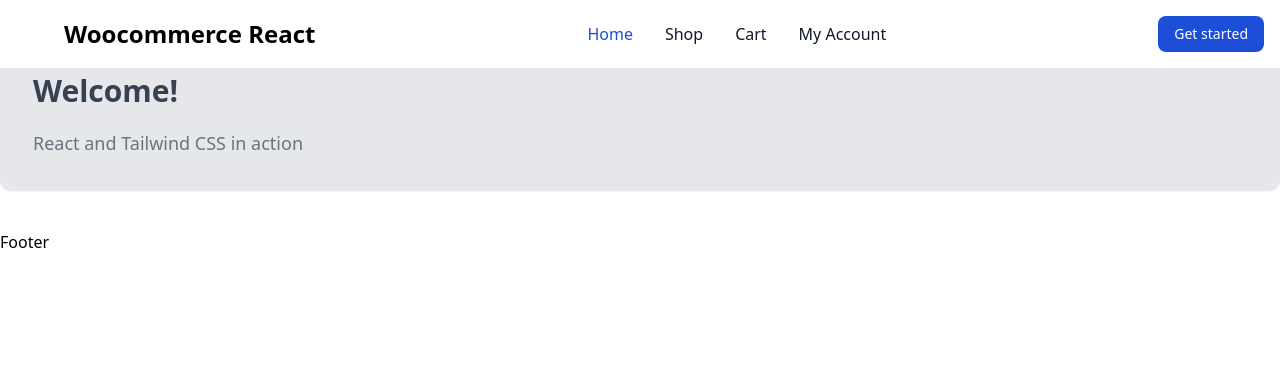
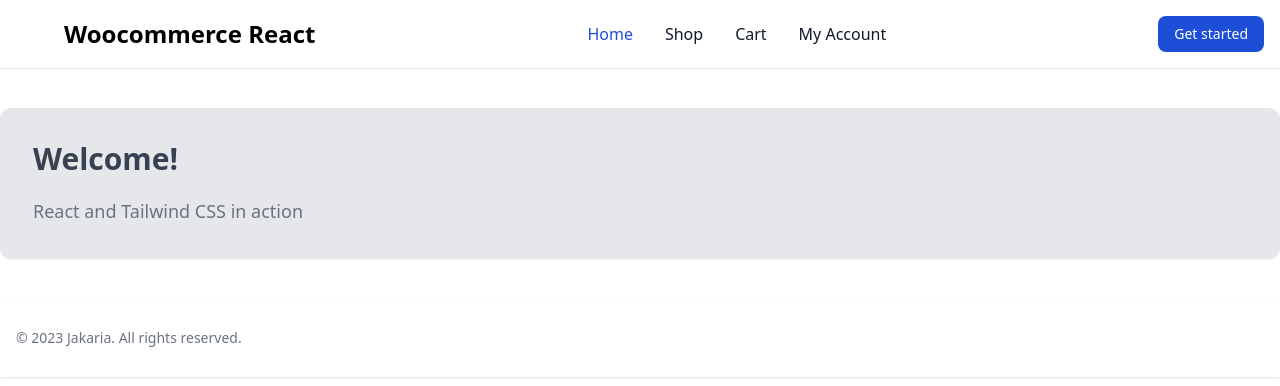
Before and after one commit to jakaria-istauk/react-woocommerce, a React (Vite) app: page / in a window 1280 px wide. Shown: the top 386 px of the page. Built offline with nearby package versions, Linux system fonts and the light colour scheme.

Commit message:
add footer

```diff
--- a/src/App.jsx
+++ b/src/App.jsx
@@ -1,17 +1,18 @@
-import Header from './components/common/Header'
-import Products from './components/layouts/product/Products'
-import Footer from './components/common/Footer'
-import './App.css'
+import Header from "./components/common/Header";
+import Products from "./components/layouts/product/Products";
+import Footer from "./components/common/Footer";
+import "./App.css";
 
 function App() {
-
   return (
     <>
-      <Header/>
-      <Products/>
-      <Footer/>
+      <Header />
+      <div className="mt-7 pt-10">
+        <Products />
+      </div>
+      <Footer />
     </>
-  )
+  );
 }
 
-export default App
+export default App;
--- a/src/components/common/Footer.jsx
+++ b/src/components/common/Footer.jsx
@@ -1,9 +1,56 @@
-import React from 'react'
+import React from "react";
 
 const Footer = () => {
+  let social_links = [
+    {
+      name: "github",
+      link: "https://github.com/jakaria-istauk",
+      icon: '<svg xmlns="http://www.w3.org/2000/svg" viewBox="0 0 496 512"><path d="M165.9 397.4c0 2-2.3 3.6-5.2 3.6-3.3.3-5.6-1.3-5.6-3.6 0-2 2.3-3.6 5.2-3.6 3-.3 5.6 1.3 5.6 3.6zm-31.1-4.5c-.7 2 1.3 4.3 4.3 4.9 2.6 1 5.6 0 6.2-2s-1.3-4.3-4.3-5.2c-2.6-.7-5.5.3-6.2 2.3zm44.2-1.7c-2.9.7-4.9 2.6-4.6 4.9.3 2 2.9 3.3 5.9 2.6 2.9-.7 4.9-2.6 4.6-4.6-.3-1.9-3-3.2-5.9-2.9zM244.8 8C106.1 8 0 113.3 0 252c0 110.9 69.8 205.8 169.5 239.2 12.8 2.3 17.3-5.6 17.3-12.1 0-6.2-.3-40.4-.3-61.4 0 0-70 15-84.7-29.8 0 0-11.4-29.1-27.8-36.6 0 0-22.9-15.7 1.6-15.4 0 0 24.9 2 38.6 25.8 21.9 38.6 58.6 27.5 72.9 20.9 2.3-16 8.8-27.1 16-33.7-55.9-6.2-112.3-14.3-112.3-110.5 0-27.5 7.6-41.3 23.6-58.9-2.6-6.5-11.1-33.3 2.6-67.9 20.9-6.5 69 27 69 27 20-5.6 41.5-8.5 62.8-8.5s42.8 2.9 62.8 8.5c0 0 48.1-33.6 69-27 13.7 34.7 5.2 61.4 2.6 67.9 16 17.7 25.8 31.5 25.8 58.9 0 96.5-58.9 104.2-114.8 110.5 9.2 7.9 17 22.9 17 46.4 0 33.7-.3 75.4-.3 83.6 0 6.5 4.6 14.4 17.3 12.1C428.2 457.8 496 362.9 496 252 496 113.3 383.5 8 244.8 8zM97.2 352.9c-1.3 1-1 3.3.7 5.2 1.6 1.6 3.9 2.3 5.2 1 1.3-1 1-3.3-.7-5.2-1.6-1.6-3.9-2.3-5.2-1zm-10.8-8.1c-.7 1.3.3 2.9 2.3 3.9 1.6 1 3.6.7 4.3-.7.7-1.3-.3-2.9-2.3-3.9-2-.6-3.6-.3-4.3.7zm32.4 35.6c-1.6 1.3-1 4.3 1.3 6.2 2.3 2.3 5.2 2.6 6.5 1 1.3-1.3.7-4.3-1.3-6.2-2.2-2.3-5.2-2.6-6.5-1zm-11.4-14.7c-1.6 1-1.6 3.6 0 5.9 1.6 2.3 4.3 3.3 5.6 2.3 1.6-1.3 1.6-3.9 0-6.2-1.4-2.3-4-3.3-5.6-2z"/></svg>',
+    },
+    {
+      name: "wordpress",
+      link: "https://profiles.wordpress.org/jakariaistauk/",
+      icon: '<svg xmlns="http://www.w3.org/2000/svg" viewBox="0 0 512 512"><path d="M61.7 169.4l101.5 278C92.2 413 43.3 340.2 43.3 256c0-30.9 6.6-60.1 18.4-86.6zm337.9 75.9c0-26.3-9.4-44.5-17.5-58.7-10.8-17.5-20.9-32.4-20.9-49.9 0-19.6 14.8-37.8 35.7-37.8.9 0 1.8.1 2.8.2-37.9-34.7-88.3-55.9-143.7-55.9-74.3 0-139.7 38.1-177.8 95.9 5 .2 9.7.3 13.7.3 22.2 0 56.7-2.7 56.7-2.7 11.5-.7 12.8 16.2 1.4 17.5 0 0-11.5 1.3-24.3 2l77.5 230.4L249.8 247l-33.1-90.8c-11.5-.7-22.3-2-22.3-2-11.5-.7-10.1-18.2 1.3-17.5 0 0 35.1 2.7 56 2.7 22.2 0 56.7-2.7 56.7-2.7 11.5-.7 12.8 16.2 1.4 17.5 0 0-11.5 1.3-24.3 2l76.9 228.7 21.2-70.9c9-29.4 16-50.5 16-68.7zm-139.9 29.3l-63.8 185.5c19.1 5.6 39.2 8.7 60.1 8.7 24.8 0 48.5-4.3 70.6-12.1-.6-.9-1.1-1.9-1.5-2.9l-65.4-179.2zm183-120.7c.9 6.8 1.4 14 1.4 21.9 0 21.6-4 45.8-16.2 76.2l-65 187.9C426.2 403 468.7 334.5 468.7 256c0-37-9.4-71.8-26-102.1zM504 256c0 136.8-111.3 248-248 248C119.2 504 8 392.7 8 256 8 119.2 119.2 8 256 8c136.7 0 248 111.2 248 248zm-11.4 0c0-130.5-106.2-236.6-236.6-236.6C125.5 19.4 19.4 125.5 19.4 256S125.6 492.6 256 492.6c130.5 0 236.6-106.1 236.6-236.6z"/></svg>',
+    },
+    {
+      name: "facebook",
+      link: "https://www.facebook.com/jakariaistauk/",
+      icon: '<svg xmlns="http://www.w3.org/2000/svg" viewBox="0 0 512 512"><path d="M504 256C504 119 393 8 256 8S8 119 8 256c0 123.78 90.69 226.38 209.25 245V327.69h-63V256h63v-54.64c0-62.15 37-96.48 93.67-96.48 27.14 0 55.52 4.84 55.52 4.84v61h-31.28c-30.8 0-40.41 19.12-40.41 38.73V256h68.78l-11 71.69h-57.78V501C413.31 482.38 504 379.78 504 256z"/></svg>',
+    },
+    {
+      name: "x twitter",
+      link: "https://twitter.com/jakaria_istauk/",
+      icon: '<svg xmlns="http://www.w3.org/2000/svg" viewBox="0 0 512 512"><path d="M389.2 48h70.6L305.6 224.2 487 464H345L233.7 318.6 106.5 464H35.8L200.7 275.5 26.8 48H172.4L272.9 180.9 389.2 48zM364.4 421.8h39.1L151.1 88h-42L364.4 421.8z"/></svg>',
+    },
+    {
+      name: "instagram",
+      link: "https://www.instagram.com/jakaria_istauk/",
+      icon: '<svg xmlns="http://www.w3.org/2000/svg" viewBox="0 0 448 512"><path d="M224.1 141c-63.6 0-114.9 51.3-114.9 114.9s51.3 114.9 114.9 114.9S339 319.5 339 255.9 287.7 141 224.1 141zm0 189.6c-41.1 0-74.7-33.5-74.7-74.7s33.5-74.7 74.7-74.7 74.7 33.5 74.7 74.7-33.6 74.7-74.7 74.7zm146.4-194.3c0 14.9-12 26.8-26.8 26.8-14.9 0-26.8-12-26.8-26.8s12-26.8 26.8-26.8 26.8 12 26.8 26.8zm76.1 27.2c-1.7-35.9-9.9-67.7-36.2-93.9-26.2-26.2-58-34.4-93.9-36.2-37-2.1-147.9-2.1-184.9 0-35.8 1.7-67.6 9.9-93.9 36.1s-34.4 58-36.2 93.9c-2.1 37-2.1 147.9 0 184.9 1.7 35.9 9.9 67.7 36.2 93.9s58 34.4 93.9 36.2c37 2.1 147.9 2.1 184.9 0 35.9-1.7 67.7-9.9 93.9-36.2 26.2-26.2 34.4-58 36.2-93.9 2.1-37 2.1-147.8 0-184.8zM398.8 388c-7.8 19.6-22.9 34.7-42.6 42.6-29.5 11.7-99.5 9-132.1 9s-102.7 2.6-132.1-9c-19.6-7.8-34.7-22.9-42.6-42.6-11.7-29.5-9-99.5-9-132.1s-2.6-102.7 9-132.1c7.8-19.6 22.9-34.7 42.6-42.6 29.5-11.7 99.5-9 132.1-9s102.7-2.6 132.1 9c19.6 7.8 34.7 22.9 42.6 42.6 11.7 29.5 9 99.5 9 132.1s2.7 102.7-9 132.1z"/></svg>',
+    },
+  ];
   return (
-    <div>Footer</div>
-  )
-}
+    <footer className="bg-white shadow dark:bg-gray-800">
+      <div className="w-full mx-auto max-w-screen-xl p-4 md:flex md:items-center md:justify-between">
+        <span className="text-sm text-gray-500 sm:text-center dark:text-gray-400">
+          © {new Date().getFullYear()} Jakaria. All rights reserved.
+        </span>
+        <ul className="flex text-sm font-medium text-gray-500 dark:text-gray-400 sm:mt-0">
+          {social_links?.map((social) => {
+            return (
+              <li className="ms-3" key={social.name}>
+                <a
+                  href={social.link}
+                  target="_blank"
+                  className={`mr-4 md:mr-6 fill-white  ${social.name}`}
+                  dangerouslySetInnerHTML={{ __html: social.icon }}
+                ></a>
+              </li>
+            );
+          })}
+        </ul>
+      </div>
+    </footer>
+  );
+};
 
-export default Footer
+export default Footer;
```
